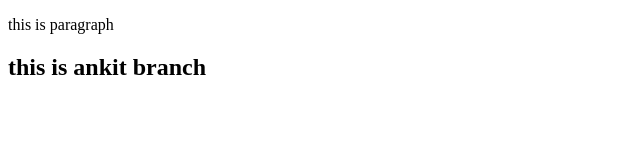
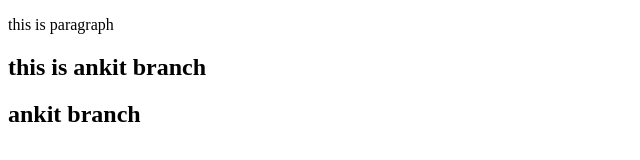
Before and after one commit to AnkitDeheri/Ankit_Repo, a plain HTML site: page index.html in a window 1280 px wide. Shown: the whole page, without its empty margins (0-640 px from the left). Drawn offline with Linux system fonts and the light colour scheme.

Commit message:
adding ankit branch h2

```diff
--- a/index.html
+++ b/index.html
@@ -8,5 +8,6 @@
 <body>
     <p>this is paragraph</p>
     <h2>this is ankit branch</h2>
+    <h2>ankit branch</h2>
 </body>
 </html>
```
